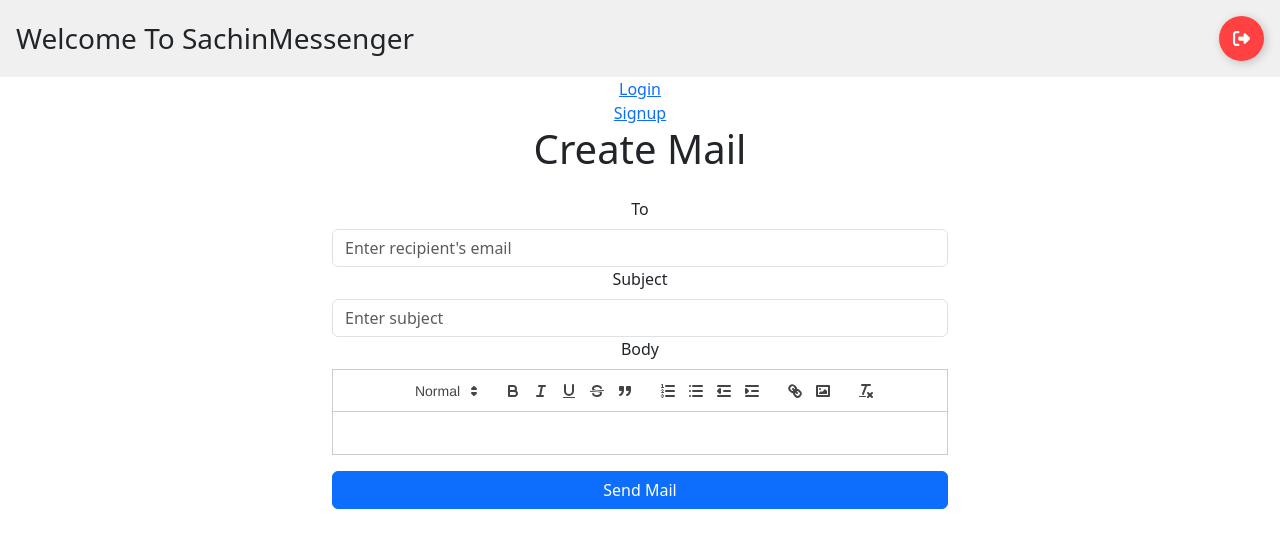
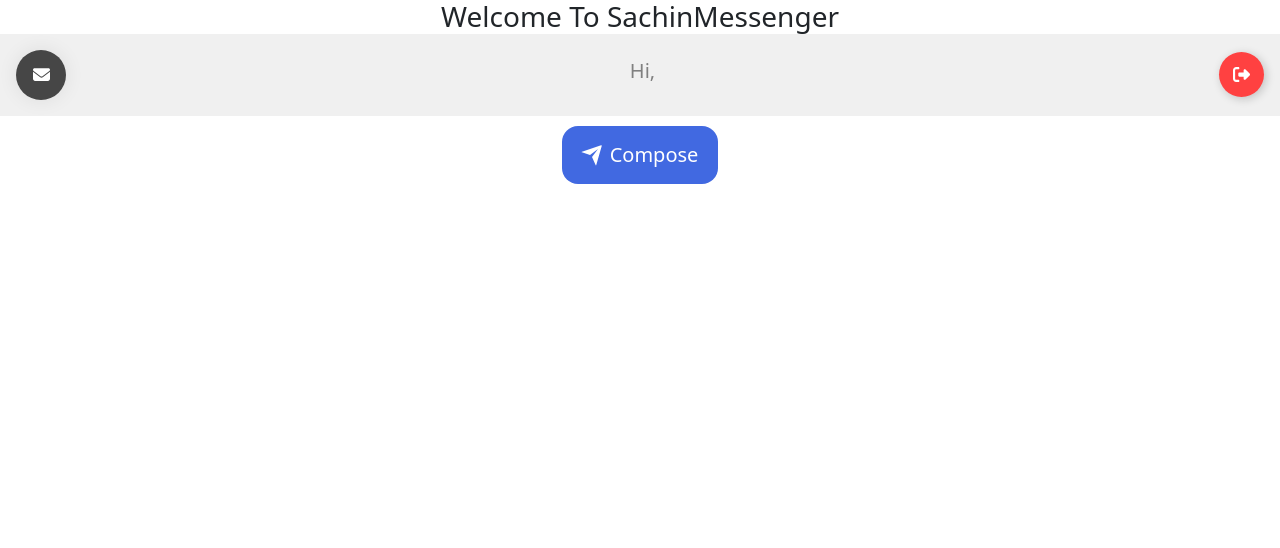
Before and after one commit to Sachinshekharpatel/mailBoxReactBootstrap, a React (Create React App) app: page / in a window 1280 px wide. Shown: the top 548 px of the page. Built offline with nearby package versions, Linux system fonts and the light colour scheme; sample sign-in values are in the browser's storage.

Commit message:
inbox mail button added if you click on the inbox for now the mail user has send to other user there email id has been showing

```diff
--- a/package.json
+++ b/package.json
@@ -3,6 +3,7 @@
   "version": "0.1.0",
   "private": true,
   "dependencies": {
+    "@reduxjs/toolkit": "^2.2.4",
     "@testing-library/jest-dom": "^5.17.0",
     "@testing-library/react": "^13.4.0",
     "@testing-library/user-event": "^13.5.0",
@@ -13,6 +14,7 @@
     "react-bootstrap": "^2.10.2",
     "react-dom": "^18.3.1",
     "react-quill": "^2.0.0",
+    "react-redux": "^9.1.2",
     "react-router-dom": "^6.23.0",
     "react-scripts": "5.0.1",
     "web-vitals": "^2.1.4"
--- a/src/App.js
+++ b/src/App.js
@@ -5,12 +5,14 @@
 import SignupPage from "./signuppage/signuppage";
 import Welcomepage from "./Welcomepage/welcomepage";
 import 'react-quill/dist/quill.snow.css';
+import InboxPage from "./Inbox/Inboxpage";
 function App() {
   return (
     <Router>
       <div className="App">
         <Routes>
           <Route path="/" element={<Welcomepage />} />
+          <Route path="/inboxpage" element={<InboxPage />} />
           <Route path="/loginpage" element={<LoginPage />} />
           <Route path="/signuppage" element={<SignupPage />} />
         </Routes>
--- a/src/Welcomepage/welcomepage.css
+++ b/src/Welcomepage/welcomepage.css
@@ -75,3 +75,102 @@
   .Btn:active {
     transform: translate(2px ,2px);
   }
+  .inbox-btn {
+    width: 50px;
+    height: 50px;
+    border-radius: 50%;
+    border: none;
+    box-shadow: 0px 0px 20px rgba(0, 0, 0, 0.082);
+    display: flex;
+    align-items: center;
+    justify-content: center;
+    position: relative;
+    background-color: #464646;
+    cursor: pointer;
+    transition: all 0.3s;
+  }
+  .inbox-btn svg path {
+    fill: white;
+  }
+  .inbox-btn svg {
+    height: 17px;
+    transition: all 0.3s;
+  }
+  .msg-count {
+    position: absolute;
+    top: -5px;
+    right: -5px;
+    background-color: rgb(255, 255, 255);
+    border-radius: 50%;
+    font-size: 0.7em;
+    color: rgb(0, 0, 0);
+    width: 20px;
+    height: 20px;
+    display: flex;
+    align-items: center;
+    justify-content: center;
+  }
+  .inbox-btn:hover {
+    transform: scale(1.1);
+  }
+  /* //sendmail buuton style */
+
+  .sendmail button {
+    font-family: inherit;
+    font-size: 20px;
+    background: royalblue;
+    color: white;
+    padding: 0.7em 1em;
+    padding-left: 0.9em;
+    display: flex;
+    align-items: center;
+    border: none;
+    border-radius: 16px;
+    overflow: hidden;
+    transition: all 0.2s;
+    cursor: pointer;
+  }
+
+  .sendmail button span {
+    display: block;
+    margin-left: 0.3em;
+    transition: all 0.3s ease-in-out;
+  }
+
+  .sendmail button svg {
+    display: block;
+    transform-origin: center center;
+    transition: transform 0.3s ease-in-out;
+  }
+
+  .sendmail button:hover .svg-wrapper {
+    animation: fly-1 0.6s ease-in-out infinite alternate;
+  }
+
+  .sendmail button:hover svg {
+    transform: translateX(1.2em) rotate(45deg) scale(1.1);
+  }
+
+  .sendmail button:hover span {
+    transform: translateX(5em);
+  }
+
+  .sendmail button:active {
+    transform: scale(0.95);
+  }
+  .sendmail{
+    display: flex;
+    align-items: center;
+    justify-content: center;
+    margin-top: 10px;
+  }
+
+  @keyframes fly-1 {
+    from {
+      transform: translateY(0.1em);
+    }
+
+    to {
+      transform: translateY(-0.1em);
+    }
+  }
--- a/src/Welcomepage/welcomepage.js
+++ b/src/Welcomepage/welcomepage.js
@@ -1,30 +1,59 @@
-import React, { useEffect } from "react";
+import React, { useEffect,useState } from "react";
 import { Link, useNavigate } from "react-router-dom";
 import "./welcomepage.css";
 import CreateMailPage from "../sendMailcomponent/CreateMailPage";
-
+import { useSelector } from "react-redux";
+import { useDispatch } from "react-redux";
+import { sendMailBtnReduxStore } from "../reduxstore/reduxstore";
 function Welcomepage() {
+    const dispatch = useDispatch();
+    const sendMail = useSelector((state) => state.sendmail.editor);
+    // const [sendMailModal, setSendMailModal] = useState(false);
   const navigate = useNavigate();
-  let token = localStorage.getItem("token") || null;
+  let token = localStorage.getItem("tokenMailBox") || null;
 
   useEffect(() => {
     if (token == null) {
       navigate("/loginpage");
     }
-  }, [token]);
+  }, [token ]);
 
-  const logoutBtnHandler = () =>{
+  useEffect(() => {
+      console.log(sendMail)
+  }, [sendMail]);
+
+  const logoutBtnHandler = () => {
     localStorage.removeItem("token");
     navigate("/loginpage");
+  };
+
+  const sendMailBtnHandler = () => {
+    // setSendMailModal(!sendMailModal);
+    dispatch(sendMailBtnReduxStore.editormodal());
+  }
+  const inboxBtnHandler = () => {
+    navigate("/inboxpage");
   }
 
   return (
     <div>
+      <div className="containerWithShadow">
+        <h3 className="header-title">Welcome To SachinMessenger</h3>
+      </div>
       <div className="header-container">
-        <h3 className="header-title">Welcome To SachinMessenger</h3>
-        <button onClick={() => logoutBtnHandler(
-
-        )} className="Btn">
+        <div className="inbox">
+          <button onClick={inboxBtnHandler} className="inbox-btn">
+            <svg
+              viewBox="0 0 512 512"
+              height="16"
+              xmlns="http://www.w3.org/2000/svg"
+            >
+              <path d="M48 64C21.5 64 0 85.5 0 112c0 15.1 7.1 29.3 19.2 38.4L236.8 313.6c11.4 8.5 27 8.5 38.4 0L492.8 150.4c12.1-9.1 19.2-23.3 19.2-38.4c0-26.5-21.5-48-48-48H48zM0 176V384c0 35.3 28.7 64 64 64H448c35.3 0 64-28.7 64-64V176L294.4 339.2c-22.8 17.1-54 17.1-76.8 0L0 176z"></path>
+            </svg>
+          </button>
+        </div>
+        <h5 style={{ color: "grey" }}>Hi, {localStorage.getItem("emailMailBox")}</h5>
+        <button onClick={() => logoutBtnHandler()} className="Btn">
           <div className="sign">
             <svg viewBox="0 0 512 512">
               <path d="M377.9 105.9L500.7 228.7c7.2 7.2 11.3 17.1 11.3 27.3s-4.1 20.1-11.3 27.3L377.9 406.1c-6.4 6.4-15 9.9-24 9.9c-18.7 0-33.9-15.2-33.9-33.9l0-62.1-128 0c-17.7 0-32-14.3-32-32l0-64c0-17.7 14.3-32 32-32l128 0 0-62.1c0-18.7 15.2-33.9 33.9-33.9c9 0 17.6 3.6 24 9.9zM160 96L96 96c-17.7 0-32 14.3-32 32l0 256c0 17.7 14.3 32 32 32l64 0c17.7 0 32 14.3 32 32s-14.3 32-32 32l-64 0c-53 0-96-43-96-96L0 128C0 75 43 32 96 32l64 0c17.7 0 32 14.3 32 32s-14.3 32-32 32z"></path>
@@ -34,9 +63,28 @@
           <div className="text">Logout</div>
         </button>
       </div>
-      <Link to="/loginpage">Login</Link><br></br>
-      <Link to="/signuppage">Signup</Link>
-     <CreateMailPage></CreateMailPage>
+      <div className="sendmail">
+        <button onClick={() => sendMailBtnHandler()}>
+          <div class="svg-wrapper-1">
+            <div class="svg-wrapper">
+              <svg
+                xmlns="http://www.w3.org/2000/svg"
+                viewBox="0 0 24 24"
+                width="24"
+                height="24"
+              >
+                <path fill="none" d="M0 0h24v24H0z"></path>
+                <path
+                  fill="currentColor"
+                  d="M1.946 9.315c-.522-.174-.527-.455.01-.634l19.087-6.362c.529-.176.832.12.684.638l-5.454 19.086c-.15.529-.455.547-.679.045L12 14l6-8-8 6-8.054-2.685z"
+                ></path>
+              </svg>
+            </div>
+          </div>
+          <span>Compose</span>
+        </button>
+      </div>
+     {sendMail && <CreateMailPage></CreateMailPage>}
     </div>
   );
 }
--- a/src/loginpage/loginpage.js
+++ b/src/loginpage/loginpage.js
@@ -36,8 +36,8 @@
       )
       .then((response) => {
         console.log("User signed in successfully:", response.data);
-        localStorage.setItem("email", response.data.email);
-        localStorage.setItem("token", response.data.idToken);
+        localStorage.setItem("emailMailBox", response.data.email);
+        localStorage.setItem("tokenMailBox", response.data.idToken);
         navigate("/");
       })
       .catch((error) => {
--- /dev/null
+++ b/src/reduxstore/reduxstore.js
@@ -0,0 +1,24 @@
+import {createSlice , configureStore} from '@reduxjs/toolkit'
+// always import react redux tookit from terminal
+//after cretaing this redux function go to index.js file and wrap component inside provifer tag and pass store as props
+const editormodal = {
+    editor : false,
+}
+
+const sendmailSlice = createSlice({
+    name : 'sendmail',
+    initialState : editormodal,
+    reducers : {
+        editormodal : (state) => {
+            state.editor = !state.editor
+        }
+    }
+})
+
+const store = configureStore({
+    reducer: {
+      sendmail: sendmailSlice.reducer,
+    },
+  });
+  export const sendMailBtnReduxStore = sendmailSlice.actions;
+  export default store;
--- a/src/sendMailcomponent/CreateMailPage.js
+++ b/src/sendMailcomponent/CreateMailPage.js
@@ -3,7 +3,11 @@
 import ReactQuill from "react-quill"; // this library is used for body so that we can write text in the body like bold and italic and other option
 import "react-quill/dist/quill.snow.css";
 import axios from "axios";
+import "./createmailPage.css";
+import { useDispatch } from "react-redux";
+import { sendMailBtnReduxStore } from "../reduxstore/reduxstore";
 const CreateMailPage = () => {
+  const dispatch = useDispatch();
   const modules = {
     toolbar: [
       [{ header: [1, 2, false] }],
@@ -36,7 +40,7 @@
       to: to,
       subject: subject,
       body: cleanBody(body),
-      myemail: localStorage.getItem("email"),
+      myemail: localStorage.getItem("emailMailBox"),
     };
 
     axios
@@ -55,11 +59,23 @@
       });
   };
 
+  const closeBtnHandler = () => {
+    dispatch(sendMailBtnReduxStore.editormodal());
+  };
   return (
+    <div className="createMailPage">
       <Container fluid>
         <Row className="justify-content-center">
           <Col xs={12} md={8} lg={6}>
-          <h1 className="text-center mb-4">Create Mail</h1>
+            <div className="closeBtnDiv">
+              <h1 className="text-center mt-2">Create Mail</h1>
+              <button onClick={closeBtnHandler} className="button">
+                <span className="X"></span>
+                <span className="Y"></span>
+                <span className="close">Close</span>
+              </button>
+            </div>
+
             <Form onSubmit={SendMailHandler}>
               <Form.Group controlId="formTo">
                 <Form.Label>To</Form.Label>
@@ -86,6 +102,7 @@
                 <ReactQuill
                   theme="snow"
                   value={body}
+                  style={{ height: "auto", marginBottom: "10px" }}
                   onChange={setBody}
                   modules={modules}
                 />
@@ -98,6 +115,7 @@
           </Col>
         </Row>
       </Container>
+    </div>
   );
 };
 
--- /dev/null
+++ b/src/sendMailcomponent/createmailPage.css
@@ -0,0 +1,83 @@
+.button {
+    position: relative;
+    width: 4em;
+    height: 4em;
+    border: none;
+    background: rgba(180, 83, 107, 0.11);
+    border-radius: 5px;
+    transition: background 0.5s;
+  }
+
+  .X {
+    content: "";
+    position: absolute;
+    top: 50%;
+    left: 50%;
+    width: 2em;
+    height: 1.5px;
+    background-color: rgb(255, 255, 255);
+    transform: translateX(-50%) rotate(45deg);
+  }
+
+  .Y {
+    content: "";
+    position: absolute;
+    top: 50%;
+    left: 50%;
+    width: 2em;
+    height: 1.5px;
+    background-color: #fff;
+    transform: translateX(-50%) rotate(-45deg);
+  }
+
+  .close {
+    position: absolute;
+    display: flex;
+    padding: 0.8rem 1.5rem;
+    align-items: center;
+    justify-content: center;
+    transform: translateX(-50%);
+    top: -70%;
+    left: 50%;
+    width: 3em;
+    height: 1.7em;
+    font-size: 12px;
+    background-color: rgb(19, 22, 24);
+    color: rgb(187, 229, 236);
+    border: none;
+    border-radius: 3px;
+    pointer-events: none;
+    opacity: 0;
+  }
+
+  .button:hover {
+    background-color: rgb(211, 21, 21);
+  }
+
+  .button:active {
+    background-color: rgb(130, 0, 0);
+  }
+
+  .button:hover > .close {
+    animation: close 0.2s forwards 0.25s;
+  }
+
+  @keyframes close {
+    100% {
+      opacity: 1;
+    }
+  }
+
+  .closeBtnDiv {
+    display: flex;
+    padding: 5px;
+    margin-top: 10px;
+    margin-bottom: 5px;
+    box-shadow: 0 0 10px rgba(195, 169, 169, 0.2);
+    justify-content:space-evenly;
+  }
+  .createMailPage {
+    margin-top: 10px;
+    margin-bottom: 10px;
+    box-shadow: 0 0 10px rgba(0, 0, 0, 0.2);
+  }
```
Also changed, not shown: src/Inbox/Inboxpage.js (added, +33 -0 lines), src/index.js (+4 -3 lines), 1 other file (tests, documents, lock files or other folders). Lines whose indentation alone changed are shown as unchanged.
